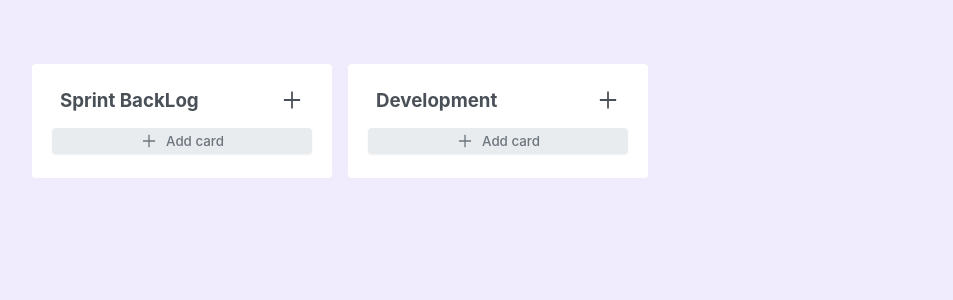
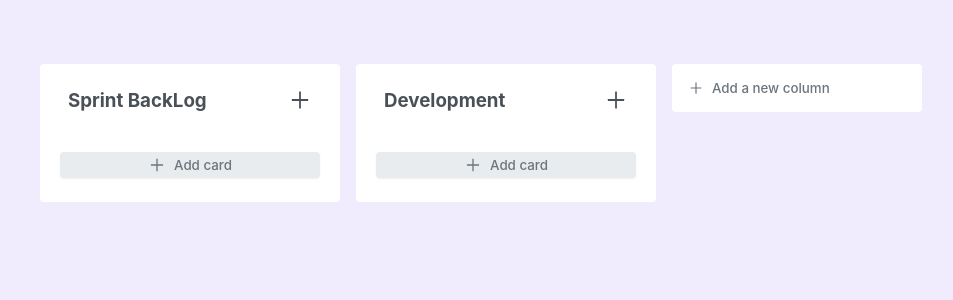
Before and after one commit to bryanmaraujo544/kanban-app, a React (Create React App) app: page / in a window 1280 px wide. Shown: the top 300 px of the page, without its empty margins (32-985 px from the left). Built offline with nearby package versions, Linux system fonts and the light colour scheme.

Commit message:
feat: now the user can add a new column

```diff
--- a/src/components/App/styles.ts
+++ b/src/components/App/styles.ts
@@ -1,7 +1,7 @@
 import styled from 'styled-components';
 
 export const Container = styled.div`
-  padding: 3.2rem;
+  padding: 4.8rem;
   background: #f0ecfe;
   min-height: 100vh;
   height: 100vh;
--- a/src/components/Board/index.tsx
+++ b/src/components/Board/index.tsx
@@ -1,12 +1,17 @@
 /* eslint-disable react/jsx-no-bind */
 /* eslint-disable react/jsx-props-no-spreading */
-import { useContext } from 'react';
+import { useContext, useState } from 'react';
 import { DragDropContext, Droppable } from 'react-beautiful-dnd';
+import { AiOutlinePlus } from 'react-icons/ai';
+
 import { BoardContext } from '../../contexts/BoardContext';
 import { Column } from '../Column';
-import { Container } from './styles';
+import { Container, AddColumn } from './styles';
 
 export function Board() {
+  const [isToEditColumn, setIsToEditColumn] = useState(false);
+  const [newColumnTitle, setNewColumnTitle] = useState('');
+
   const { columnsInfos, columnsOrder, setColumnsOrder, setColumnsInfos } =
     useContext(BoardContext);
 
@@ -22,7 +27,6 @@ export function Board() {
       return;
     }
 
-    console.log({ destination, source, draggableId, type });
     if (type === 'column') {
       const newOrder = columnsOrder;
       newOrder.splice(source.index, 1);
@@ -69,6 +73,21 @@ export function Board() {
     }
   }
 
+  function handleCreateColumn(e: any) {
+    e.preventDefault();
+    const newColumn = {
+      id: newColumnTitle.replace(' ', ''),
+      title: newColumnTitle,
+      tasksIds: [],
+    };
+    setColumnsInfos((prevColumns: any) => [...prevColumns, newColumn]);
+    setColumnsOrder((prevOrder: string[]) => [
+      ...prevOrder,
+      newColumnTitle.replace(' ', ''),
+    ]);
+    setIsToEditColumn(false);
+  }
+
   return (
     <DragDropContext onDragEnd={onDragEnd}>
       <Droppable droppableId="board" direction="horizontal" type="column">
@@ -89,6 +108,41 @@ export function Board() {
               );
             })}
             {provided.placeholder}
+            <AddColumn>
+              {isToEditColumn ? (
+                <form
+                  className="create-column-form"
+                  onSubmit={handleCreateColumn}
+                >
+                  <input
+                    type="text"
+                    placeholder="Type the column title"
+                    value={newColumnTitle}
+                    onChange={(e) => setNewColumnTitle(e.target.value)}
+                    autoFocus
+                  />
+                  <footer>
+                    <button type="submit">Create Column</button>
+                    <button
+                      type="button"
+                      className="cancel-btn"
+                      onClick={() => setIsToEditColumn(false)}
+                    >
+                      Cancel
+                    </button>
+                  </footer>
+                </form>
+              ) : (
+                <button
+                  type="button"
+                  className="add-column-suggest-btn"
+                  onClick={() => setIsToEditColumn(true)}
+                >
+                  <AiOutlinePlus className="icon" />
+                  <p>Add a new column</p>
+                </button>
+              )}
+            </AddColumn>
           </Container>
         )}
       </Droppable>
--- a/src/components/Board/styles.ts
+++ b/src/components/Board/styles.ts
@@ -3,9 +3,98 @@ import styled from 'styled-components';
 export const Container = styled.main`
   display: flex;
   align-items: flex-start;
-  gap: 1.6rem;
   flex: 1;
-  padding: 3.2rem;
+  padding: 1.6rem;
+  overflow: hidden;
   overflow-x: scroll;
-  overflow: hidden;
+
+  ::-webkit-scrollbar {
+    height: 1rem;
+  }
+
+  ::-webkit-scrollbar-track {
+    background-color: transparent;
+  }
+  ::-webkit-scrollbar-thumb {
+    background: #adb5bd;
+    border-radius: 0.4rem;
+
+    &:hover {
+      background: #6c757d;
+    }
+
+    &:active {
+      background: #495057;
+    }
+  }
 `;
+
+export const AddColumn = styled.div`
+  min-width: 25rem;
+  padding: 1.6rem;
+  background: #fff;
+  border-radius: 0.4rem;
+  margin: 0 0.8rem;
+
+  .add-column-suggest-btn {
+    display: flex;
+    align-items: center;
+    gap: 0.8rem;
+    background: none;
+    border: 0;
+    color: #6c757d;
+    font-weight: 500;
+    width: 100%;
+    cursor: pointer;
+
+    .icon {
+      font-size: 1.6rem;
+    }
+  }
+
+  .create-column-form {
+    width: 100%;
+    display: flex;
+    flex-direction: column;
+    gap: 0.8rem;
+
+    input {
+      background: #e9ecef;
+      border: 0;
+      padding: 0.6rem;
+      border-radius: 0.4rem;
+      font-size: 1.4rem;
+      color: #495057;
+
+      &:focus {
+        outline: #495057 solid 2px;
+      }
+    }
+
+    footer {
+      display: flex;
+      gap: 0.8rem;
+
+      button {
+        color: #e9ecef;
+        border-radius: 0.4rem;
+        font-weight: 500;
+        font-size: 1.2rem;
+        padding: 0.6rem;
+      }
+
+      button[type='submit'] {
+        background: #495057;
+        border: none;
+        flex: 1;
+      }
+
+      .cancel-btn {
+        background: #ef233c;
+        border: 0;
+        border-radius: 0.4rem;
+        padding: 0.6rem 1.2rem;
+      }
+    }
+  }
+`;
--- a/src/components/Column/index.tsx
+++ b/src/components/Column/index.tsx
@@ -118,16 +118,7 @@ export function Column({ title, id, tasksIds, index }: ColumnProps) {
                 onClick={() => setIsModalOpen(true)}
               />
             </header>
-            {tasks.length === 0 ? (
-              <button
-                type="button"
-                className="add-card-btn"
-                onClick={() => setIsModalOpen(true)}
-              >
-                <AiOutlinePlus className="add-icon" />
-                <p>Add card</p>
-              </button>
-            ) : (
+
             <Droppable droppableId={id} type="task">
               {(provided) => (
                 <TasksContainer
@@ -147,6 +138,15 @@ export function Column({ title, id, tasksIds, index }: ColumnProps) {
                 </TasksContainer>
               )}
             </Droppable>
+            {tasks.length === 0 && (
+              <button
+                type="button"
+                className="add-card-btn"
+                onClick={() => setIsModalOpen(true)}
+              >
+                <AiOutlinePlus className="add-icon" />
+                <p>Add card</p>
+              </button>
             )}
           </Container>
         )}
--- a/src/components/Column/styles.ts
+++ b/src/components/Column/styles.ts
@@ -15,6 +15,7 @@ export const Container = styled.div`
   background: #fff;
   border-radius: 0.4rem;
   max-height: 100%;
+  margin: 0 0.8rem;
 
   .header {
     display: flex;
@@ -80,7 +81,7 @@ export const Container = styled.div`
 export const TasksContainer = styled.div`
   display: flex;
   flex-direction: column;
-  min-height: 3.2rem;
+  min-height: 0.8rem;
   flex: 1;
   overflow-y: scroll;
   padding: 0 0.8rem;
@@ -92,13 +93,17 @@ export const TasksContainer = styled.div`
   ::-webkit-scrollbar-track {
     background-color: transparent;
   }
+
   ::-webkit-scrollbar-thumb {
     background: #adb5bd;
-    box-shadow: 0 0.2rem 0.8rem #00000030;
     border-radius: 0.4rem;
 
     &:hover {
-      background: #00a8e8;
+      background: #6c757d;
+    }
+
+    &:active {
+      background: #495057;
     }
   }
 `;
--- a/src/components/Task/styles.ts
+++ b/src/components/Task/styles.ts
@@ -16,7 +16,7 @@ interface ContentProps {
 export const Container = styled.div<Props>`
   display: flex;
   flex-direction: column;
-  gap: 0.6rem;
+  gap: 0.8rem;
   padding: 1.2rem;
   background: #f0ecfe;
   font-size: 1.6rem;
@@ -26,18 +26,17 @@ export const Container = styled.div<Props>`
   width: 100%;
 
   .edit-form {
-    margin-top: 0.8rem;
-
     input {
-      font-size: 1.8rem;
-      font-weight: 500;
+      font-size: 1.4rem;
       color: #495057;
-      padding: 0.6rem;
-      background: #fff;
+      /* padding: 0.6rem; */
+      background: #f8f9fa;
+      padding: 0.4rem;
       border: none;
       border-radius: 0.4rem;
       outline: none;
       box-shadow: 0 0.1rem 0.3rem #00000002;
+      width: 100%;
     }
   }
 `;
@@ -47,6 +46,7 @@ export const Content = styled.p<ContentProps>`
   font-weight: 400;
   color: #495057;
   word-break: break-word;
+  cursor: text;
 `;
 
 export const Tag = styled.div<TagProps>`
```
Lines whose indentation alone changed are shown as unchanged.
